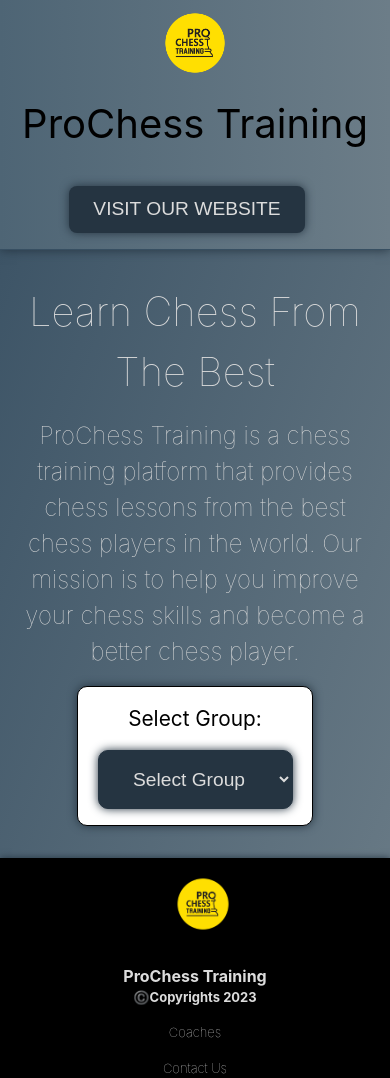
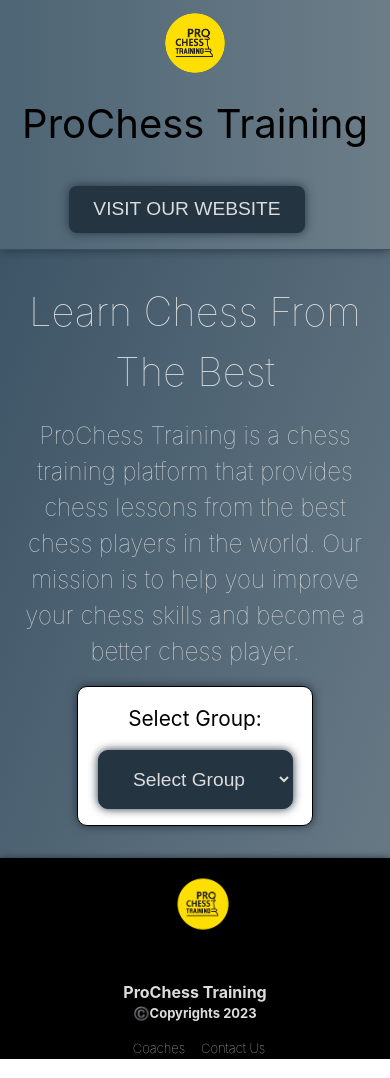
Before and after one commit to NotShrirang/ProChessTraining-Info-Webpage, a React (Vite) app in the folder pct-infopage/: page / in a window 390 px wide. Built offline with nearby package versions, Linux system fonts and the light colour scheme.

Commit message:
fix: fix styling

```diff
--- a/pct-infopage/src/components/body/body.css
+++ b/pct-infopage/src/components/body/body.css
@@ -3,12 +3,12 @@
     flex-direction: column;
     align-items: center;
     justify-content: center;
+    width: 100vw;
 }
 
 .body-subtitle {
     margin-left: 1rem;
     margin-right: 1rem;
-    /* margin-top: 7rem; */
     color: #dcdcdc;
     font-size: 2.5rem;
     font-weight: lighter;
@@ -170,7 +170,7 @@
 
 @media (min-width: 688px) and (max-width: 720px) {
     .body{
-        margin-top: 2rem;
+        margin-top: 1rem;
         margin-bottom: 1rem;
     }
 }
--- a/pct-infopage/src/components/footer/footer.css
+++ b/pct-infopage/src/components/footer/footer.css
@@ -8,11 +8,12 @@
     box-shadow: #253441 0px 0px 7px 0px;
     vertical-align: middle;
     align-items: center;
+    gap: 1rem;
 }
 .footer-div-logo {
-    margin-left: "1rem";
-    margin-top: "1rem";
-    margin-bottom: "1rem";
+    margin-left: 0.5rem;
+    margin-top: 0.5rem;
+    margin-bottom: 0.5rem;
 }
 .footer-div-title-container {
     display: flex;
@@ -35,10 +36,12 @@
     display: flex;
     flex-direction: row;
     margin-left: 4rem;
+    align-items: center;
+    justify-content: center;
+    gap: 1rem;
 }
 .footer-div-link {
     color: #dcdcdc;
-    margin-left: 1rem;
     font-weight: lighter;
     font-size: small;
     transition: border-bottom 1s;
@@ -64,13 +67,9 @@
     .footer-div-subtitle{
         margin-left: 0rem;
     }
-    .footer-div-link{
-        margin-left: 0rem;
-        margin-top: 1rem;
-    }
     .footer-div-link-list{
-        margin-left: 0rem;
-        flex-direction: column;
+        margin-left: 0.5rem;
+        flex-direction: row;
         align-items: center;
     }
 }
--- a/pct-infopage/src/components/footer/footer.jsx
+++ b/pct-infopage/src/components/footer/footer.jsx
@@ -11,11 +11,7 @@ const Footer = () => {
             alt=""
             height={60}
             width={60}
-            style={{
-              marginTop: "1rem",
-              marginBottom: "1rem",
-              marginLeft: "1rem",
-            }}
+            className="footer-div-logo"
           />
         </div>
         <div className="footer-div-title-container">
--- a/pct-infopage/src/components/pdfComponent/pdfComponent.css
+++ b/pct-infopage/src/components/pdfComponent/pdfComponent.css
@@ -9,7 +9,6 @@
     text-align: center;
     border-bottom: #dcdcdc 4px solid;
 }
-
 
 .body-pricing-container {
     display: flex;
@@ -96,7 +95,7 @@
 }
 
 .body-schedule {
-    margin-top: 2rem;
+    margin-top: 1rem;
     margin-left: 1rem;
     margin-right: 1rem;
     margin-bottom: 1rem;
@@ -110,7 +109,7 @@
 .body-pdf {
     margin-left: 1rem;
     margin-right: 1rem;
-    margin-bottom: 1rem;
+    margin-bottom: 8rem;
     text-align: center;
     align-items: center;
     border: #000 1px solid;
```
